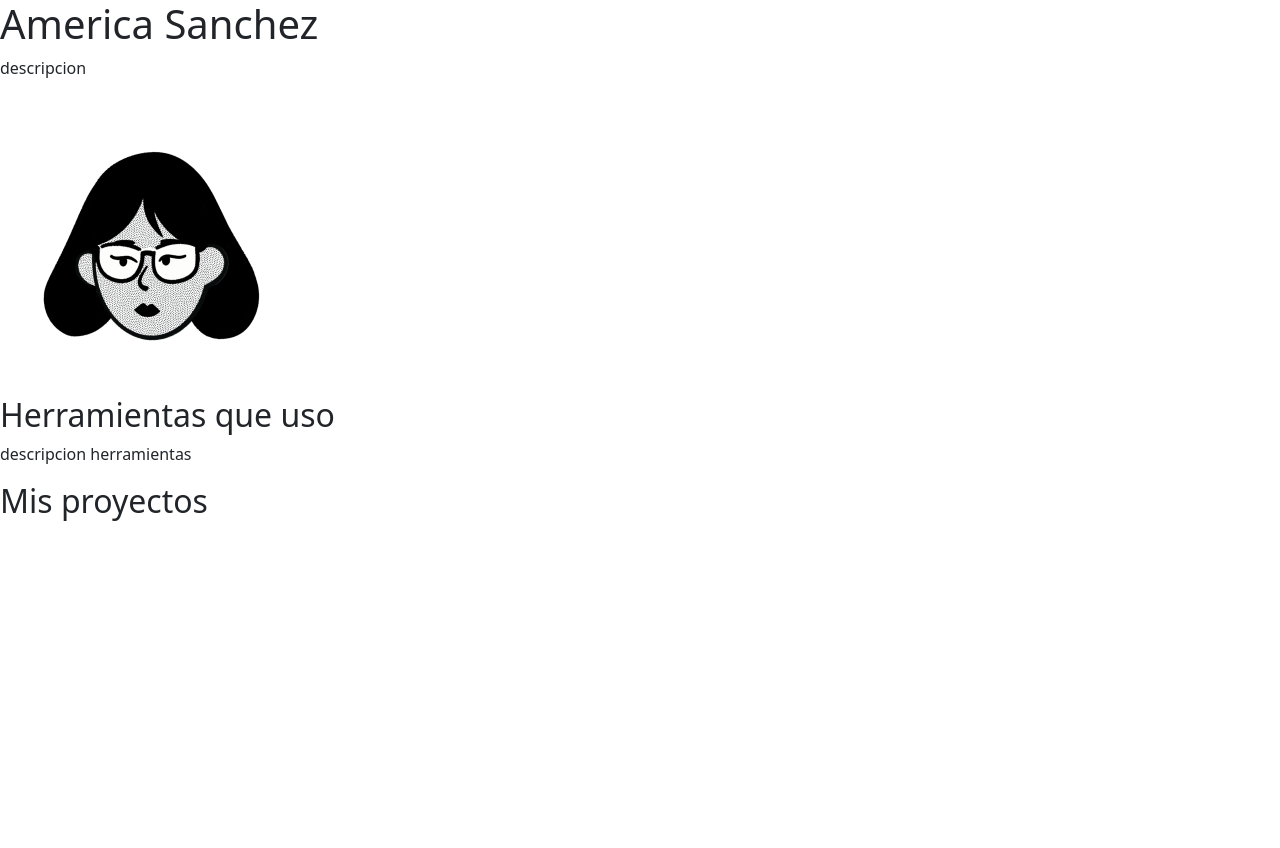
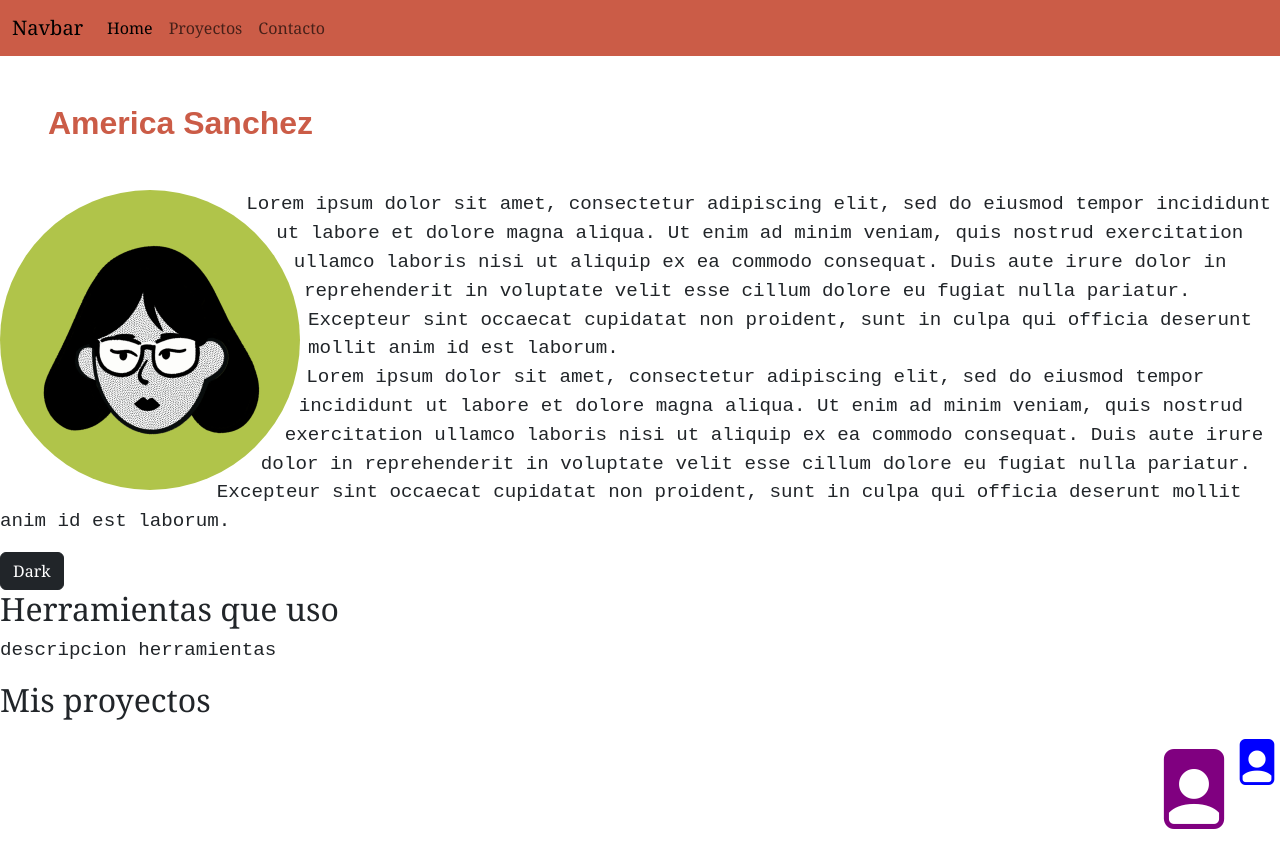
Before and after one commit to AmericaSanchezLeon/css-static-portfolio, a website: page index.html in a window 1280 px wide. Before the commit the page ends 800 px from the top, so only its background shows below. Drawn offline with nearby package versions, Linux system fonts and the light colour scheme.

Commit message:
edited css

```diff
--- a/index.html
+++ b/index.html
@@ -1,5 +1,6 @@
 <!DOCTYPE html>
 <html lang="es">
+
 <head>
   <title>America portfolio</title>
 
@@ -17,44 +18,81 @@
 
   <link href="style.css" rel="stylesheet" />
   <link rel="icon" type="image/svg+xml" href="src/img/favicon.svg" />
+  <link rel="stylesheet" href="https://cdn.jsdelivr.net/npm/bootstrap-icons@1.11.3/font/bootstrap-icons.min.css">
+  <!-- importar bootstrap  -->
 
-    <!-- importar bootstrap  -->
-    <link
-      href="https://cdn.jsdelivr.net/npm/bootstrap@5.3.3/dist/css/bootstrap.min.css"
-      rel="stylesheet"
-      integrity="sha384-QWTKZyjpPEjISv5WaRU9OFeRpok6YctnYmDr5pNlyT2bRjXh0JMhjY6hW+ALEwIH"
-      crossorigin="anonymous"
-    />
-    <script
-      src="https://cdn.jsdelivr.net/npm/bootstrap@5.3.3/dist/js/bootstrap.bundle.min.js"
+  <link href="https://cdn.jsdelivr.net/npm/bootstrap@5.3.3/dist/css/bootstrap.min.css" rel="stylesheet"
+    integrity="sha384-QWTKZyjpPEjISv5WaRU9OFeRpok6YctnYmDr5pNlyT2bRjXh0JMhjY6hW+ALEwIH" crossorigin="anonymous" />
+  <script src="https://cdn.jsdelivr.net/npm/bootstrap@5.3.3/dist/js/bootstrap.bundle.min.js"
     integrity="sha384-YvpcrYf0tY3lHB60NNkmXc5s9fDVZLESaAA55NDzOxhy9GkcIdslK1eN7N6jIeHz"
-      crossorigin="anonymous"
-    ></script>
+    crossorigin="anonymous"></script>
   <!-- fin importacion bootstrap  -->
 </head>
 
 <body>
-    <nav></nav>
+  <nav class="navbar navbar-expand-lg nav-bar">
+    <div class="container-fluid">
+      <a class="navbar-brand" href="page2.html">Navbar</a>
+      <button class="navbar-toggler" type="button" data-bs-toggle="collapse" data-bs-target="#navbarNav"
+        aria-controls="navbarNav" aria-expanded="false" aria-label="Toggle navigation">
+        <span class="navbar-toggler-icon"></span>
+      </button>
+      <div class="collapse navbar-collapse" id="navbarNav">
+        <ul class="navbar-nav fuente-1">
+          <li class="nav-item">
+            <a class="nav-link active" aria-current="page" href="#">Home</a>
+          </li>
+          <li class="nav-item">
+            <a class="nav-link" href="#proyectos">Proyectos</a>
+          </li>
+
+          <li class="nav-item">
+            <a class="nav-link" aria-disabled="true">Contacto</a>
+          </li>
+        </ul>
+      </div>
+    </div>
+  </nav>
   <!-- seccion presentacion  -->
 
   <section>
-      <h1>America Sanchez</h1>
-      <p>descripcion</p>
-      <img class="photo"
-      alt="foto de perfil"
-      src="src/img/profile-photo.png"
-      />
+    <h1 class="title">America Sanchez</h1>
+
+    <div class="description">
+      <img alt="foto de perfil" src="src/img/profile-photo.png" />
+      <p >
+        Lorem ipsum dolor sit amet, consectetur adipiscing elit, sed do eiusmod tempor incididunt ut labore et dolore
+        magna aliqua. Ut enim ad minim veniam, quis nostrud exercitation ullamco laboris nisi ut aliquip ex ea commodo
+        consequat. Duis aute irure dolor in reprehenderit in voluptate velit esse cillum dolore eu fugiat nulla
+        pariatur. Excepteur sint occaecat cupidatat non proident, sunt in culpa qui officia deserunt mollit anim id est
+        laborum.<br />
+        Lorem ipsum dolor sit amet, consectetur adipiscing elit, sed do eiusmod tempor incididunt ut labore et dolore
+        magna aliqua. Ut enim ad minim veniam, quis nostrud exercitation ullamco laboris nisi ut aliquip ex ea commodo
+        consequat. Duis aute irure dolor in reprehenderit in voluptate velit esse cillum dolore eu fugiat nulla
+        pariatur. Excepteur sint occaecat cupidatat non proident, sunt in culpa qui officia deserunt mollit anim id est
+        laborum.
+      </p>
+      <button type="button" class="btn btn-dark">Dark</button>
+
+    </div>
   </section>
   <!-- termina seccion presentacion  -->
 
-    <section>
+  <section class="section_herramientas">
     <h2>Herramientas que uso</h2>
     <p>descripcion herramientas</p>
+
   </section>
   <section>
-      <h2>Mis proyectos</h2>
+    <h2 id="proyectos">Mis proyectos</h2>
   </section>
 
-    <footer></footer>
+  <footer>
+    <i class="bi bi-file-person-fill" style="color:blue;font-size:46px;"></i>
+    <i class="bi bi-file-person-fill icon-large"></i>
+
+
+  </footer>
 </body>
+
 </html>
--- /dev/null
+++ b/package.json
@@ -0,0 +1,5 @@
+{
+  "dependencies": {
+    "bootstrap-icons": "^1.11.3"
+  }
+}
--- a/style.css
+++ b/style.css
@@ -1,17 +1,69 @@
 :root {
-    /* here variables goes */
-    --color-primary: #cb5c47;
-    --color-secondary: #035F4F;
-  }
+  /* here variables goes */
+  --color-primary: #cb5c47;
+  --color-secondary: #b0c44a;
 
-  /* importar bootstrap */
-  @import '~bootstrap/dist/css/bootstrap.min.css';
+  --font-headings: 'Bricolage Grotesque', sans-serif;
+  --font-body: "Fira Mono", monospace;
 
-  /* .btn--primary {
+  --spacer-lg:3rem;
+}
+
+/* importar cosas */
+@import '~bootstrap/dist/css/bootstrap.min.css';
+@import url('https://fonts.googleapis.com/css2?family=Bricolage+Grotesque:opsz,wght@12..96,200..800&family=Fira+Mono:wght@400;500;700&display=swap');
+
+
+/* Fonts */
+h1.title{
+  font-family: var(--font-headings);
+  font-size: xx-large;
+  font-weight: bolder;
+  margin: var(--spacer-lg);
+  color:var(--color-primary)
+}
+
+p {
+  font-family: var(--font-body);
+  font-size: larger;
+}
+
+*{
+  font-family: Cambria, Cochin, Georgia, Times, 'Times New Roman', serif;
+
+}
+
+/* .btn--primary {
     color: var(--color-primary);
   }
    */
 
-  .photo {
-    max-width:300px;
+
+
+
+.icon-large {
+  color: purple;
+  font-size: 5rem;
 }
+
+
+.nav-bar {
+  background-color: var(--color-primary)
+}
+
+
+
+.description img {
+  background-color: var(--color-secondary);
+  max-width: 300px;
+  border-radius: 50%;
+
+  float: left;
+  shape-outside: ellipse(150px 150px at 50% 50%);
+  margin-right: 1rem;
+}
+
+footer{
+  display:flex;
+  flex-direction: row-reverse;
+}
```
Also changed, not shown: page2.html (added), 1 other file. Lines whose indentation alone changed are shown as unchanged.
